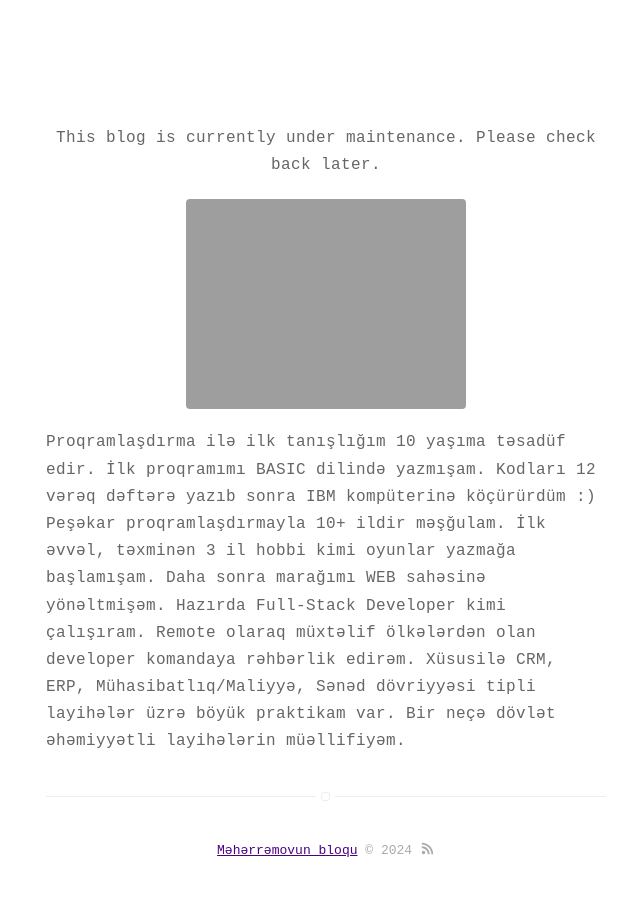
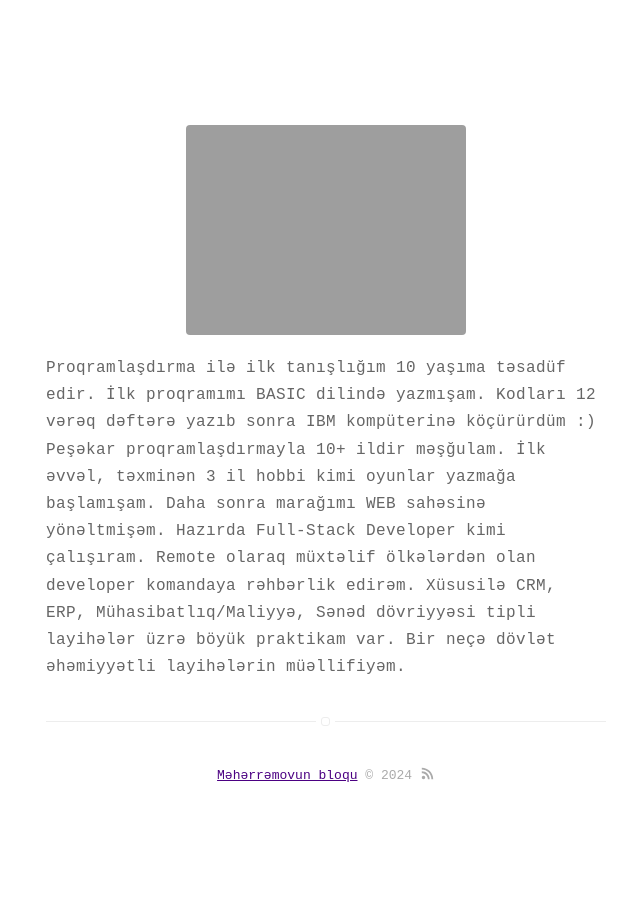
Before and after one commit to Maharramoff/maharramoff.github.io, a Jekyll site: the page built from about.md, in a window 1280 px wide. Shown: the whole page, without its empty margins (314-954 px from the left). Built offline with Jekyll 4.4.1, drawn with Linux system fonts in a browser that asks for light colours.

Commit message:
fix header.html to not show maintenance message

```diff
--- a/_includes/header.html
+++ b/_includes/header.html
@@ -1,5 +1,5 @@
 {% if site.maintenance_mode %}
-  <p class="text-center">This blog is currently under maintenance. Please check back later.</p>
+  <p class="text-center"></p>
 {% else %}
   {% if page.title == "Home" or page.title == "Blog" or page.title == "Projects" or page.title == "Tags" %}
     {% assign showHeader = true %}
```
